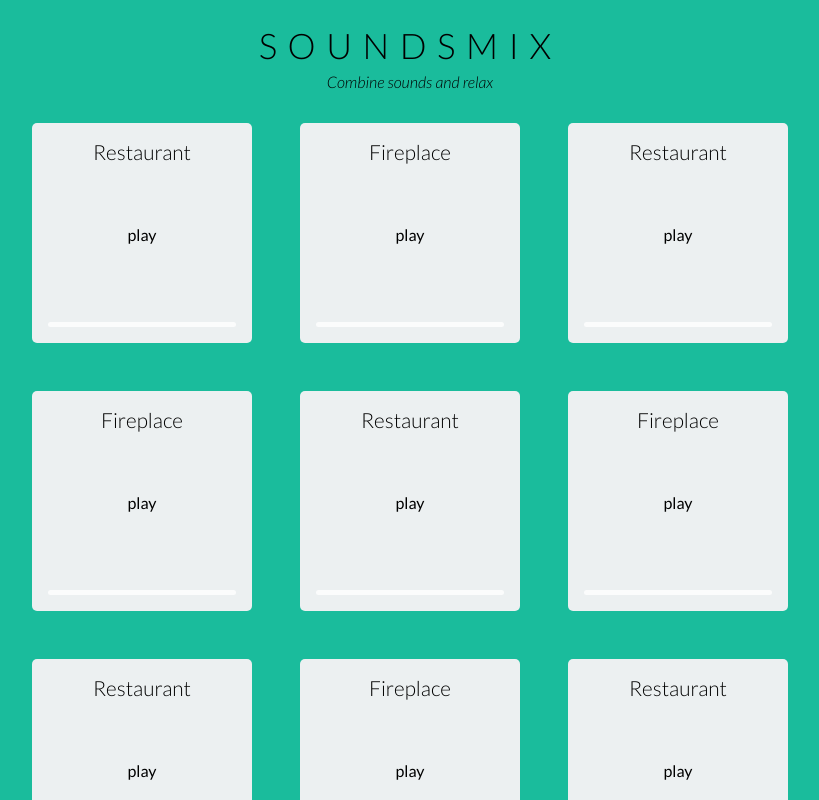
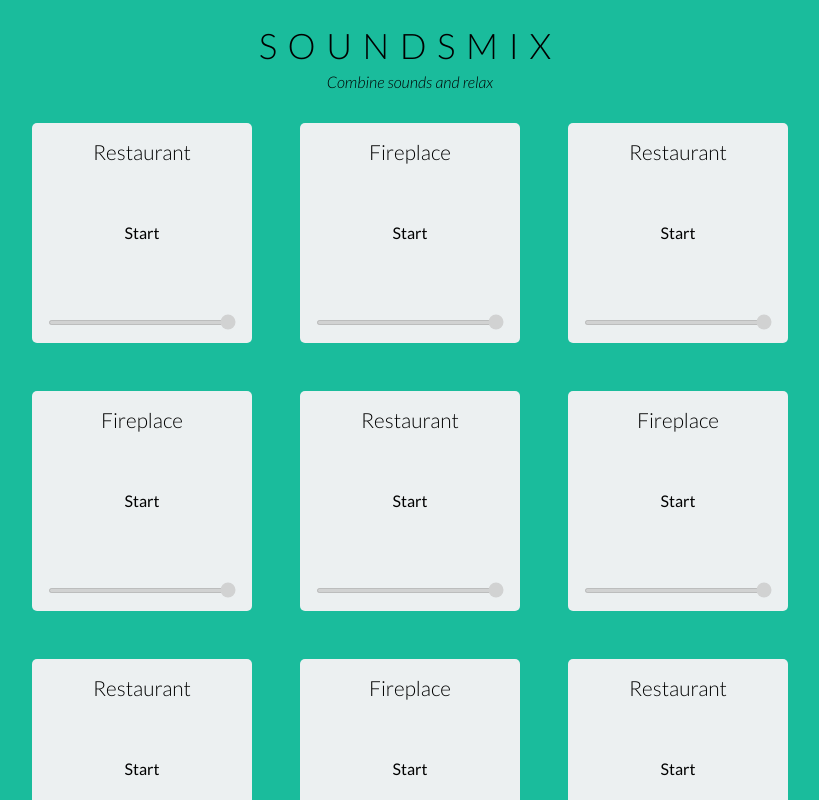
Before and after one commit to Mulder90/soundsmix, a Next.js app: page / in a window 1280 px wide. Shown: the top 800 px of the page, without its empty margins (230-1049 px from the left). Built offline with nearby package versions, Linux system fonts and the light colour scheme.

Commit message:
Add volume slider

```diff
--- a/components/SoundWidget.js
+++ b/components/SoundWidget.js
@@ -5,6 +5,7 @@ import styles from "./SoundWidget.module.scss";
 const SoundWidget = ({ title, path }) => {
   const id = `sound-${title}`;
   const [isActive, setIsActive] = useState(false);
+  const [volume, setVolume] = useState(100);
 
   let audioTag;
 
@@ -16,6 +17,13 @@ const SoundWidget = ({ title, path }) => {
     if (audioTag) {
       setIsActive(!isActive);
       audioTag.paused ? audioTag.play() : audioTag.pause();
+    }
+  };
+
+  const onVolumeChange = (evt) => {
+    if (audioTag) {
+      setVolume(evt.target.value);
+      audioTag.volume = evt.target.value / 100;
     }
   };
 
@@ -32,15 +40,21 @@ const SoundWidget = ({ title, path }) => {
       <div className={styles.controls}>
         <div className={styles.playWrapper} onClick={onPlayPause}>
           <div className={styles.playPause}>
-            {isActive ? "playing" : "play"}
+            {isActive ? "Playing" : "Start"}
           </div>
         </div>
-        <div
+        <input
           className={`${styles.volumeSliderWrapper} ${
             !isActive ? styles.disabled : ""
           }`}
           disabled={isActive ? false : true}
-        ></div>
+          type="range"
+          min="0"
+          max="100"
+          step="1"
+          value={volume}
+          onChange={onVolumeChange}
+        />
       </div>
     </div>
   );
```
